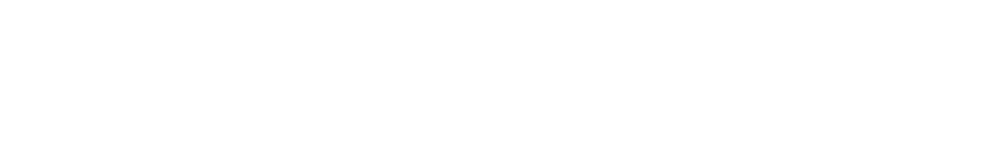
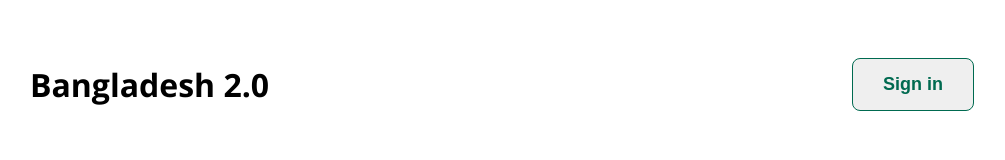
Before and after one commit to azad-ka/assignment-1, a plain HTML site: page index.html in a window 1280 px wide. Shown: the whole page, without its empty margins (138-1143 px from the left). Drawn offline with nearby package versions, Linux system fonts and the light colour scheme.

Commit message:
added nav

```diff
--- a/index.html
+++ b/index.html
@@ -1,13 +1,23 @@
 <!DOCTYPE html>
 <html lang="en">
+
 <head>
     <meta charset="UTF-8">
     <meta name="viewport" content="width=device-width, initial-scale=1.0">
     <title>Assignment 1</title>
+    <link rel="preconnect" href="https://fonts.googleapis.com">
+    <link rel="preconnect" href="https://fonts.gstatic.com" crossorigin>
+    <link
+        href="https://fonts.googleapis.com/css2?family=Fira+Sans:ital,wght@0,100;0,200;0,300;0,400;0,500;0,600;0,700;0,800;0,900;1,100;1,200;1,300;1,400;1,500;1,600;1,700;1,800;1,900&family=Open+Sans:ital,wght@0,300..800;1,300..800&display=swap"
+        rel="stylesheet">
+    <link rel="stylesheet" href="styles/style.css">
 </head>
-<body>
+<body class="open-sans-normal">
     <header>
-
+        <nav>
+            <h3 class="nav-title">Bangladesh 2.0</h3>
+            <a href=""><button class="btn-primary">Sign in</button></a>
+        </nav>
     </header>
 
     <main>
@@ -18,4 +28,5 @@
 
     </footer>
 </body>
+
 </html>
--- a/styles/style.css
+++ b/styles/style.css
@@ -1,4 +1,34 @@
+.open-sans-normal {
+    font-family: "Open Sans", serif;
+    font-optical-sizing: auto;
+    font-style: normal;
+    font-variation-settings:
+        "wdth" 100;
+}
+
 /* header-style */
+/* nav-style */
+
+.btn-primary {
+    font-size: 18px;
+    font-weight: 600;
+    color: rgb(0, 106, 80);
+    padding: 15px 30px;
+    border-radius: 8px;
+    border: 1px solid rgb(0, 106, 80);
+}
+
+nav {
+    display: flex;
+    align-items: center;
+    justify-content: space-between;
+    margin: 31px 160px;
+}
+
+.nav-title {
+    font-weight: 700;
+    font-size: 32px;
+}
 
 /* main-style */
 
```
Also changed, not shown: assets/al-jazeera.png (added), assets/card-icon.png (added), assets/facebook.png (added), assets/hero.png (added), assets/instagram.png (added), assets/quote-bg.png (added), assets/satelite.png (added), assets/x.png (added).
